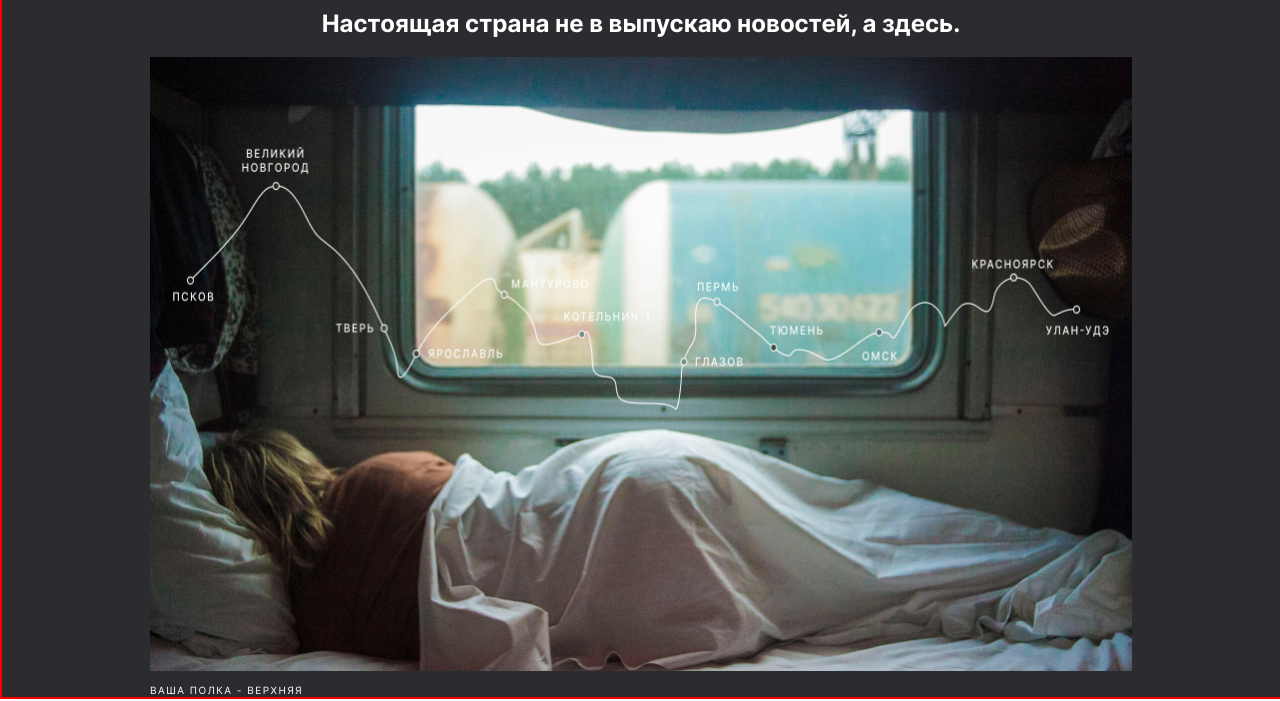
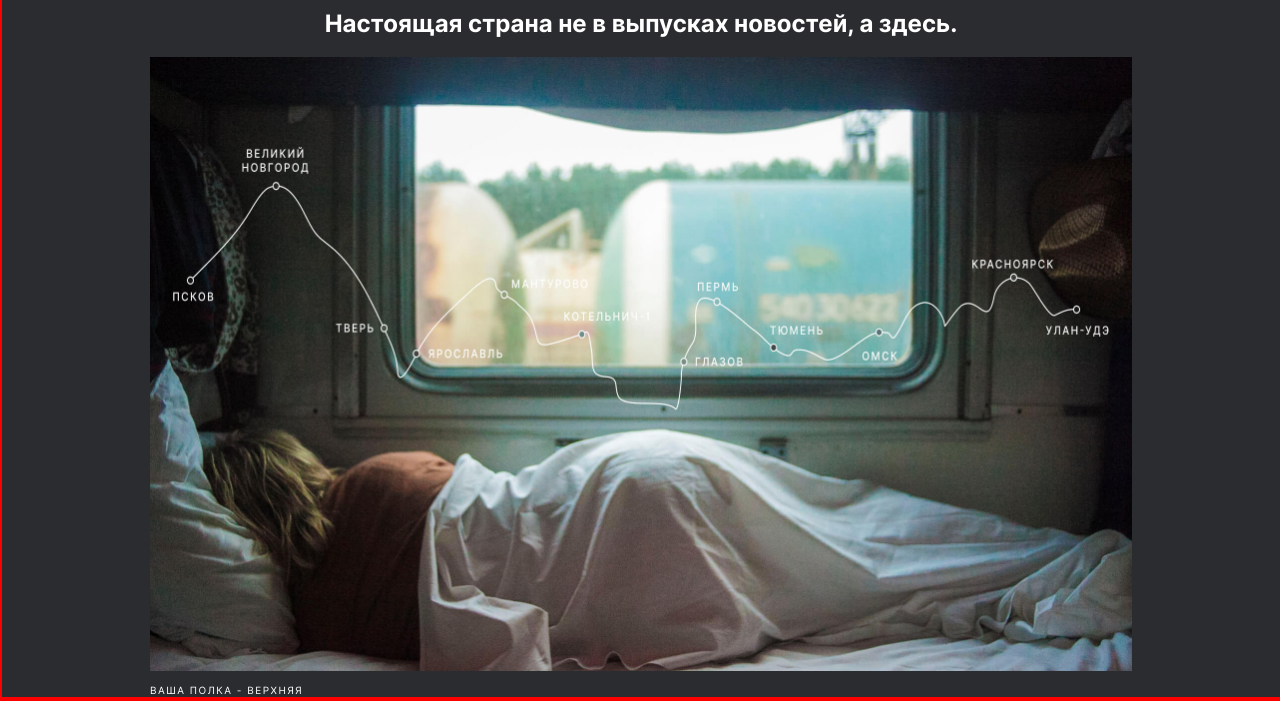
Before and after one commit to byoverr/russian-travel, a plain HTML site: page index.html in a window 1280 px wide. Shown: the part 348-1049 px from the top of the page. Drawn offline with Linux system fonts and the light colour scheme.

```diff
--- a/index.html
+++ b/index.html
@@ -18,13 +18,15 @@
     <main class="content">
         <section class="lead">
             <h1 class="lead__title">Путешествия по России</h1>
-            <h2 class="lead__sublitle">Настоящая страна не в выпускаю новостей, а здесь.</h2>
+            <h2 class="lead__sublitle">Настоящая страна не в выпусках новостей, а здесь.</h2>
             <figure class="lead__figure">
                 <img class="lead__image" src="images/lead-polka.jpg" alt="Верхняя полка-ваша">
                 <figcaption class="lead__caption">ваша полка - верхняя</figcaption>
             </figure>
         </section>
+        <section class="intro">
 
+        </section>
     </main>
     <footer class="footer">
 
```
